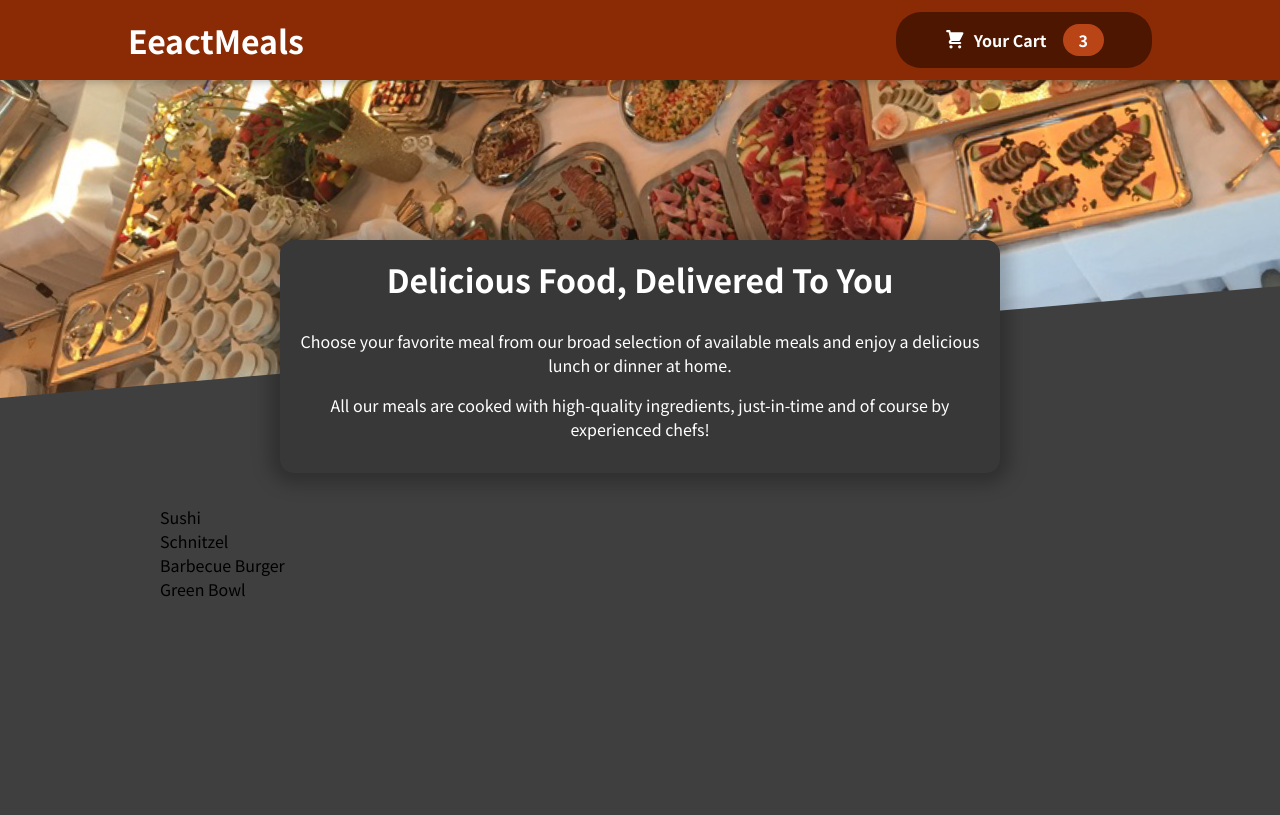
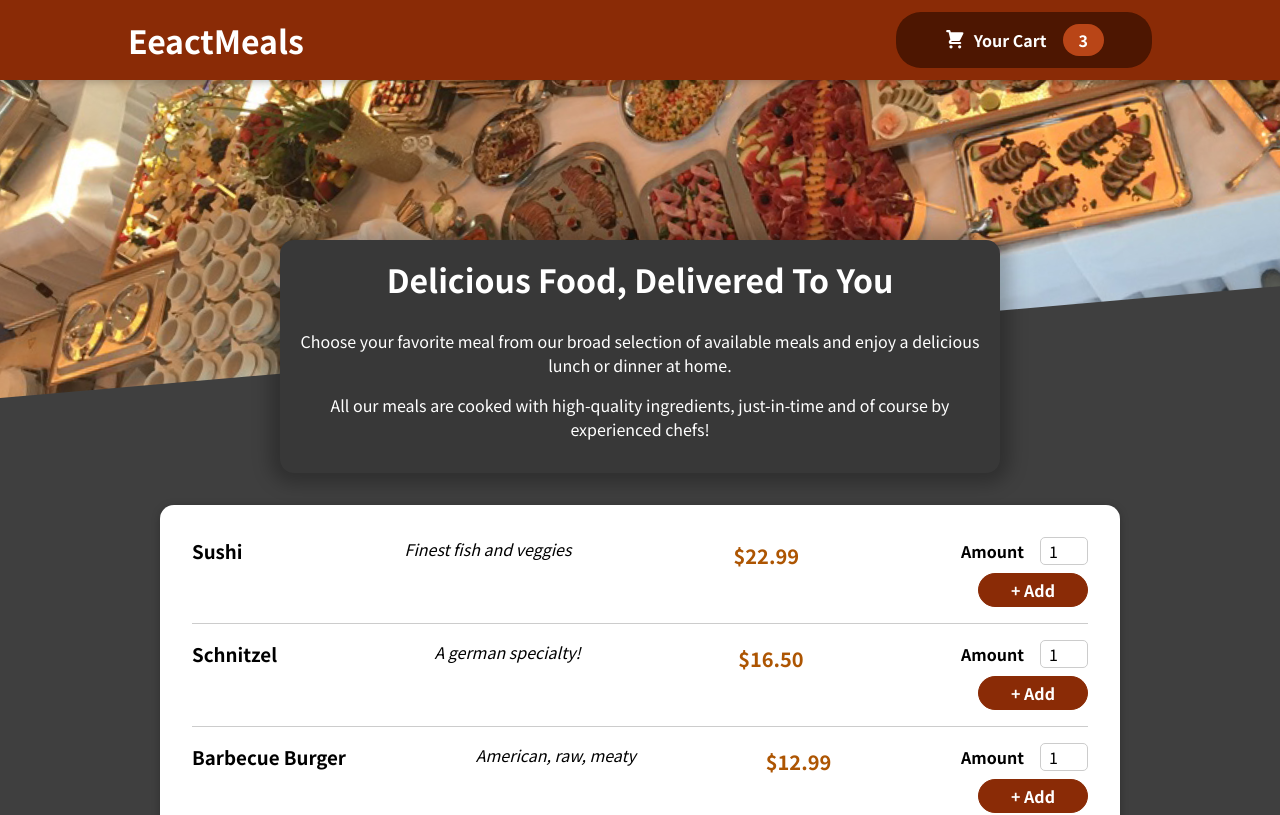
Before and after one commit to KooTaehyeon/udemy-react04, a React (Create React App) app: page / in a window 1280 px wide. Shown: the top 815 px of the page. Built offline with nearby package versions, Linux system fonts and the light colour scheme.

Commit message:
mealItem,form 컴포넌트 생성

```diff
--- a/src/components/Meals/AvailableMeals.js
+++ b/src/components/Meals/AvailableMeals.js
@@ -1,6 +1,7 @@
 import React from 'react';
 import styles from './AvailableMeals.module.css';
-
+import Card from '../UI/Card';
+import MealItem from './MealItem/MealItem';
 //더미
 const DUMMY_MEALS = [
   {
@@ -31,11 +32,20 @@
 
 const AvailableMeals = () => {
   const mealsList = DUMMY_MEALS.map((meals) => {
-    return <li key={meals.id}>{meals.name}</li>;
+    return (
+      <MealItem
+        key={meals.id}
+        name={meals.name}
+        description={meals.description}
+        price={meals.price}
+      />
+    );
   });
   return (
     <section className={styles.meals}>
-      <ul>{mealsList}</ul>
+      <Card>
+        <ul>{mealsList}</ul>
+      </Card>
     </section>
   );
 };
--- /dev/null
+++ b/src/components/Meals/MealItem/MealItem.js
@@ -0,0 +1,20 @@
+import React from 'react';
+import styles from './MealItem.module.css';
+import MealItemForm from './MealItemForm';
+const mealItem = (props) => {
+  const price = `$${props.price.toFixed(2)}`;
+  return (
+    <li className={styles.meal}>
+      <div>
+        <h3>{props.name}</h3>
+      </div>
+      <div className={styles.description}>{props.description}</div>
+      <div className={styles.price}>{price}</div>
+      <div>
+        <MealItemForm />
+      </div>
+    </li>
+  );
+};
+
+export default mealItem;
--- /dev/null
+++ b/src/components/Meals/MealItem/MealItem.module.css
@@ -0,0 +1,22 @@
+.meal {
+  display: flex;
+  justify-content: space-between;
+  margin: 1rem;
+  padding-bottom: 1rem;
+  border-bottom: 1px solid #ccc;
+}
+
+.meal h3 {
+  margin: 0 0 0.25rem 0;
+}
+
+.description {
+  font-style: italic;
+}
+
+.price {
+  margin-top: 0.25rem;
+  font-weight: bold;
+  color: #ad5502;
+  font-size: 1.25rem;
+}
--- /dev/null
+++ b/src/components/Meals/MealItem/MealItemForm.js
@@ -0,0 +1,23 @@
+import React from 'react';
+import styles from './MealItemForm.module.css';
+import Input from '../../UI/Input';
+const MealItemForm = (props) => {
+  return (
+    <form className={styles.form}>
+      <Input
+        Label='Amount'
+        input={{
+          id: 'amount',
+          type: 'number',
+          min: '1',
+          max: '5',
+          step: '1',
+          defaultValue: '1',
+        }}
+      />
+      <button>+ Add</button>
+    </form>
+  );
+};
+
+export default MealItemForm;
--- /dev/null
+++ b/src/components/Meals/MealItem/MealItemForm.module.css
@@ -0,0 +1,20 @@
+.form {
+  text-align: right;
+}
+
+.form button {
+  font: inherit;
+  cursor: pointer;
+  background-color: #8a2b06;
+  border: 1px solid #8a2b06;
+  color: white;
+  padding: 0.25rem 2rem;
+  border-radius: 20px;
+  font-weight: bold;
+}
+
+.form button:hover,
+.form button:active {
+  background-color: #641e03;
+  border-color: #641e03;
+}
--- /dev/null
+++ b/src/components/UI/Card.js
@@ -0,0 +1,7 @@
+import React from 'react';
+import styles from './Card.module.css';
+const Card = (props) => {
+  return <div className={styles.card}>{props.children}</div>;
+};
+
+export default Card;
--- /dev/null
+++ b/src/components/UI/Card.module.css
@@ -0,0 +1,6 @@
+.card {
+  padding: 1rem;
+  box-shadow: 0 2px 8px rgba(0, 0, 0, 0.25);
+  border-radius: 14px;
+  background-color: white;
+}
--- /dev/null
+++ b/src/components/UI/Input.js
@@ -0,0 +1,12 @@
+import React from 'react';
+import styles from './Input.module.css';
+const Input = (props) => {
+  return (
+    <div className={styles.input}>
+      <label htmlFor={props.input.id}>{props.Label}</label>
+      <input {...props.input} />
+    </div>
+  );
+};
+
+export default Input;
--- /dev/null
+++ b/src/components/UI/Input.module.css
@@ -0,0 +1,18 @@
+.input {
+  display: flex;
+  align-items: center;
+  margin-bottom: 0.5rem;
+}
+
+.input label {
+  font-weight: bold;
+  margin-right: 1rem;
+}
+
+.input input {
+  width: 3rem;
+  border-radius: 5px;
+  border: 1px solid #ccc;
+  font: inherit;
+  padding-left: 0.5rem;
+}
```
Also changed, not shown: 1 other file (tests, documents, lock files or other folders).
